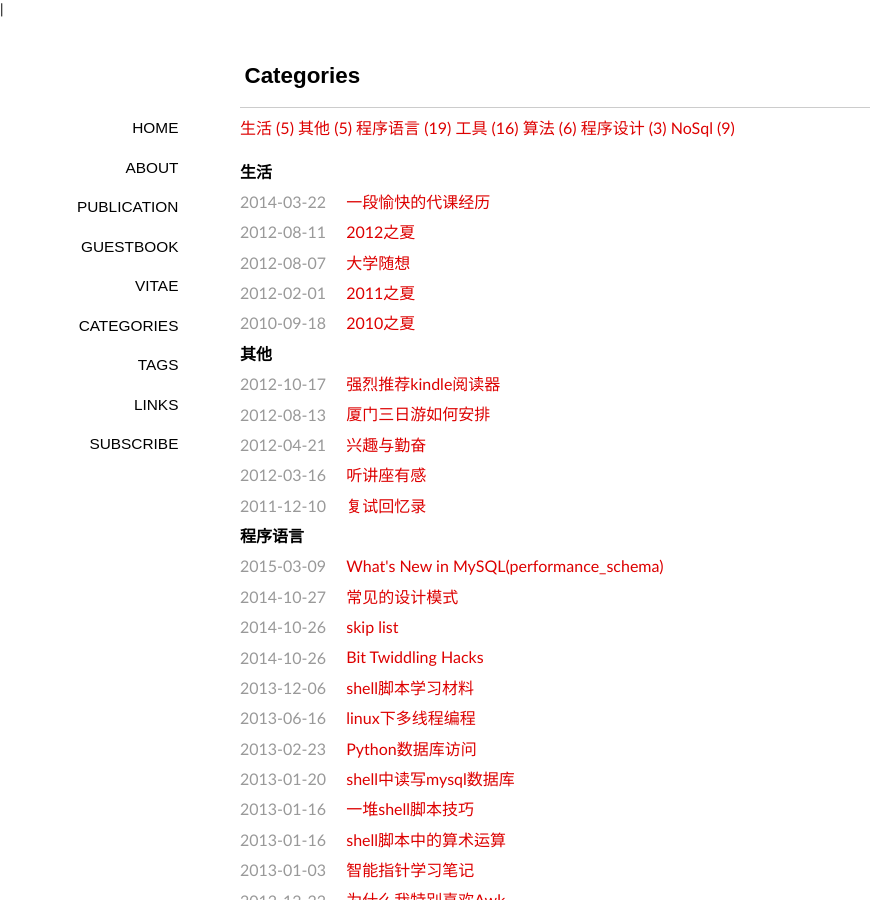
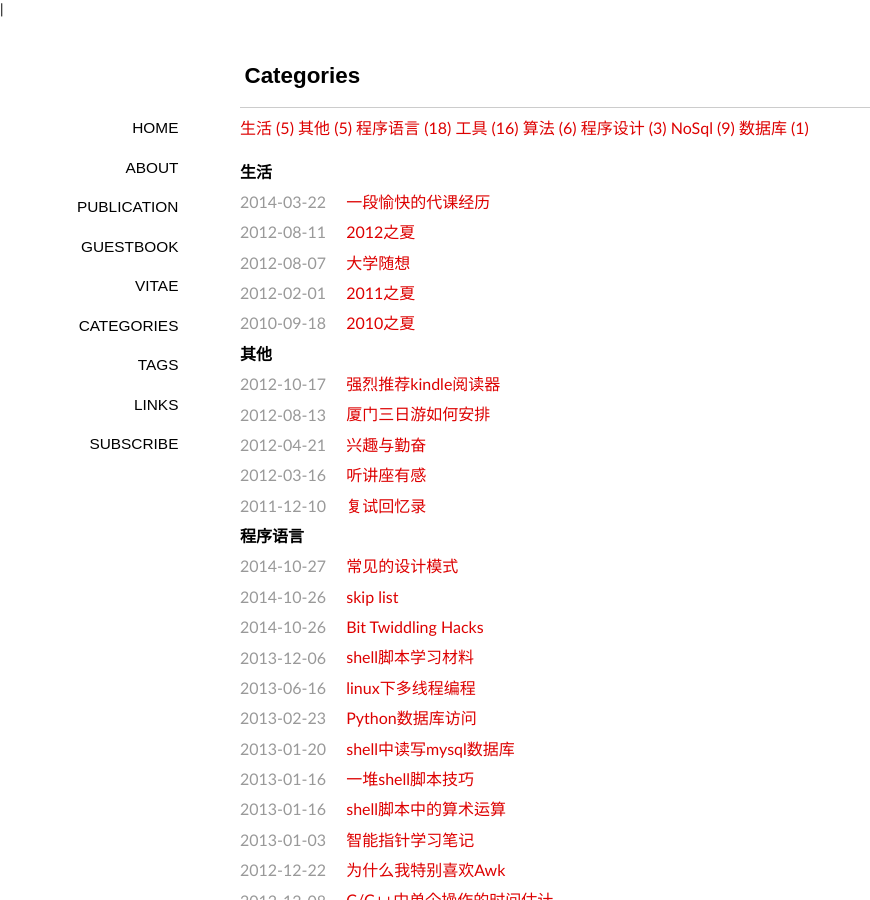
Before and after one commit to lalor/cn, a Jekyll site: the page built from categories/index.md, in a window 1280 px wide and 900 px high. Shown: the whole window, without its empty margins (0-870 px from the left). Built offline with Jekyll 4.4.1, drawn with Linux system fonts in a browser that asks for light colours; some web fonts are replaced; Markdown is read by kramdown in place of the engine named in the settings; some of the changed text lies outside the part shown.

Commit message:
amend post

```diff
--- a/_posts/2015-03-09-mysql-performance-schema.md
+++ b/_posts/2015-03-09-mysql-performance-schema.md
@@ -1,8 +1,8 @@
 ---
 layout: post
-title: "What's New in MySQL(performance_schema)"
+title: "What's New in MySQL 5.6(performance_schema)"
 description: ""
-category: 程序语言
+category: 数据库
 tags: [mysql]
 ---
 
@@ -157,7 +157,7 @@ Performance_schema中的表，按功能大致可以分为以下几类：
 
 下面是根据各个表的具体作用进行分类：
 
-![img2](/cn/image/performance_schema01.png)
+![img2](/cn/image/performance_schema02.png)
 
 ## 3.示例
 
```
